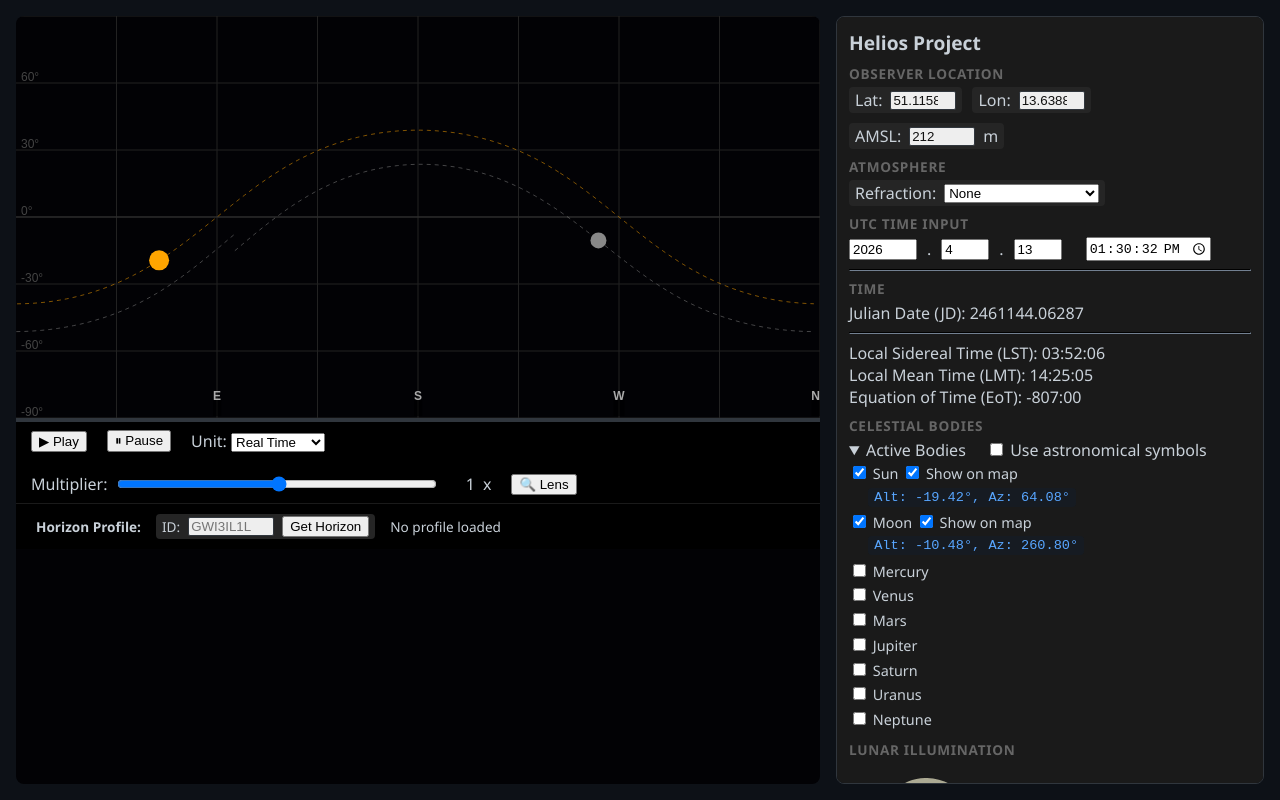
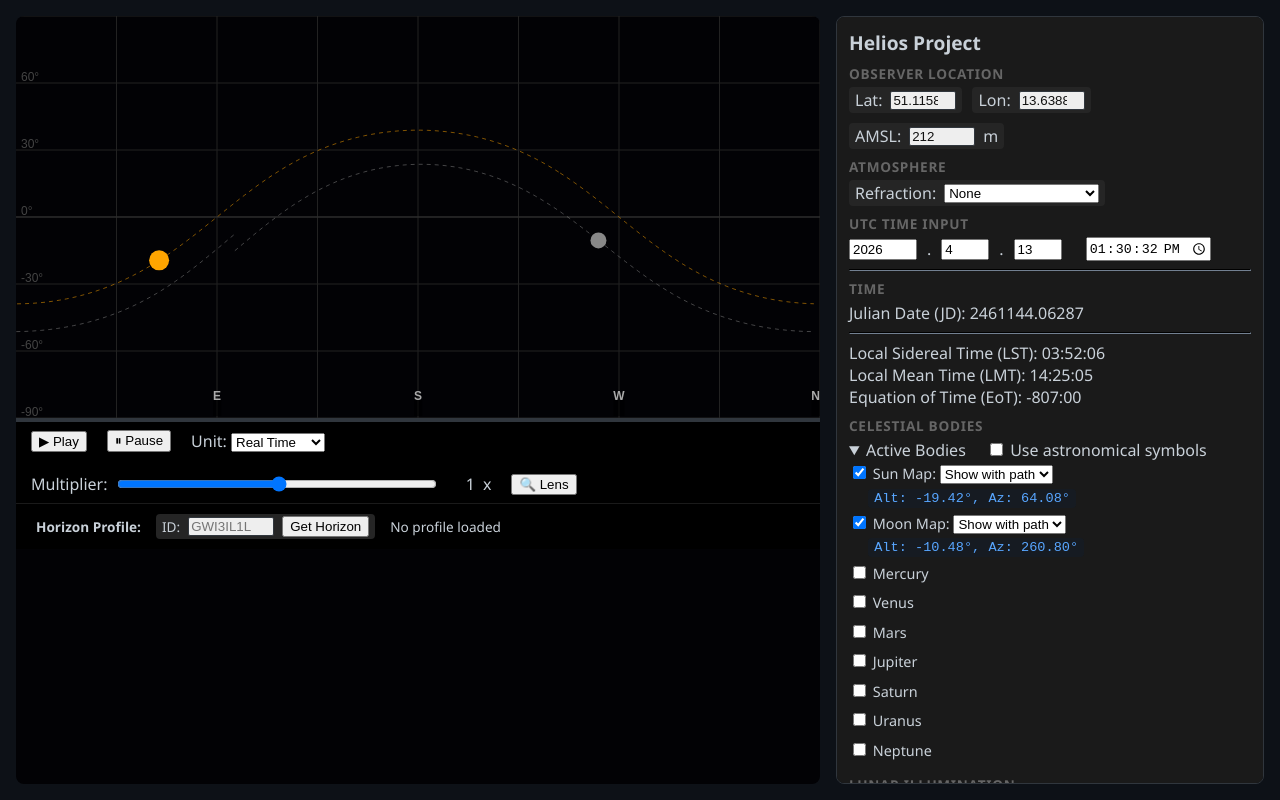
Before and after one commit to TobiasPartzsch/helios, a website built with Vite: page index.html in a window 1280 px wide. Built offline with nearby package versions, Linux system fonts and the light colour scheme.

Commit message:
gitfeat: add per-body map display modes and path rendering

```diff
--- a/index.html
+++ b/index.html
@@ -117,8 +117,13 @@
                             <div class="body-row">
                                 <input type="checkbox" id="body-sun-enabled" class="body-enabled" checked>
                                 <label for="body-sun-enabled">Sun</label>
-                                <input type="checkbox" id="body-sun-visible" class="body-visible-toggle" checked>
-                                <label for="body-sun-visible" class="body-visible-label">Show on map</label>
+                                <label id="body-sun-label" for="body-sun-display"
+                                    class="body-visible-label">Map:</label>
+                                <select id="body-sun-display" class="body-display-mode">
+                                    <option value="hidden">Don't show</option>
+                                    <option value="shown">Show</option>
+                                    <option value="shownWithPath" selected>Show with path</option>
+                                </select>
                                 <div class="body-telemetry">
                                     <span id="out-sun" class="mono" title="">-</span>
                                 </div>
@@ -127,8 +132,13 @@
                             <div class="body-row">
                                 <input type="checkbox" id="body-moon-enabled" class="body-enabled" checked>
                                 <label for="body-moon-enabled">Moon</label>
-                                <input type="checkbox" id="body-moon-visible" class="body-visible-toggle" checked>
-                                <label for="body-moon-visible" class="body-visible-label">Show on map</label>
+                                <label id="body-moon-label" for="body-moon-display"
+                                    class="body-visible-label">Map:</label>
+                                <select id="body-moon-display" class="body-display-mode">
+                                    <option value="hidden">Don't show</option>
+                                    <option value="shown" selected>Show</option>
+                                    <option value="shownWithPath" selected>Show with path</option>
+                                </select>
                                 <div class="body-telemetry">
                                     <span id="out-moon" class="mono" title="">-</span>
                                 </div>
@@ -137,8 +147,13 @@
                             <div class="body-row">
                                 <input type="checkbox" id="body-mercury-enabled" class="body-enabled">
                                 <label for="body-mercury-enabled">Mercury</label>
-                                <input type="checkbox" id="body-mercury-visible" class="body-visible-toggle" checked>
-                                <label for="body-mercury-visible" class="body-visible-label">Show on map</label>
+                                <label id="body-mercury-label" for="body-mercury-display"
+                                    class="body-visible-label">Map:</label>
+                                <select id="body-mercury-display" class="body-display-mode">
+                                    <option value="hidden">Don't show</option>
+                                    <option value="shown" selected>Show</option>
+                                    <option value="shownWithPath">Show with path</option>
+                                </select>
                                 <div class="body-telemetry">
                                     <span id="out-mercury" class="mono" title="">-</span>
                                 </div>
@@ -147,8 +162,13 @@
                             <div class="body-row">
                                 <input type="checkbox" id="body-venus-enabled" class="body-enabled">
                                 <label for="body-venus-enabled">Venus</label>
-                                <input type="checkbox" id="body-venus-visible" class="body-visible-toggle" checked>
-                                <label for="body-venus-visible" class="body-visible-label">Show on map</label>
+                                <label id="body-venus-label" for="body-venus-display"
+                                    class="body-visible-label">Map:</label>
+                                <select id="body-venus-display" class="body-display-mode">
+                                    <option value="hidden">Don't show</option>
+                                    <option value="shown" selected>Show</option>
+                                    <option value="shownWithPath">Show with path</option>
+                                </select>
                                 <div class="body-telemetry">
                                     <span id="out-venus" class="mono" title="">-</span>
                                 </div>
@@ -157,8 +177,13 @@
                             <div class="body-row">
                                 <input type="checkbox" id="body-mars-enabled" class="body-enabled">
                                 <label for="body-mars-enabled">Mars</label>
-                                <input type="checkbox" id="body-mars-visible" class="body-visible-toggle" checked>
-                                <label for="body-mars-visible" class="body-visible-label">Show on map</label>
+                                <label id="body-mars-label" for="body-mars-display"
+                                    class="body-visible-label">Map:</label>
+                                <select id="body-mars-display" class="body-display-mode">
+                                    <option value="hidden">Don't show</option>
+                                    <option value="shown" selected>Show</option>
+                                    <option value="shownWithPath">Show with path</option>
+                                </select>
                                 <div class="body-telemetry">
                                     <span id="out-mars" class="mono" title="">-</span>
                                 </div>
@@ -167,8 +192,13 @@
                             <div class="body-row">
                                 <input type="checkbox" id="body-jupiter-enabled" class="body-enabled">
                                 <label for="body-jupiter-enabled">Jupiter</label>
-                                <input type="checkbox" id="body-jupiter-visible" class="body-visible-toggle" checked>
-                                <label for="body-jupiter-visible" class="body-visible-label">Show on map</label>
+                                <label id="body-jupiter-label" for="body-jupiter-display"
+                                    class="body-visible-label">Map:</label>
+                                <select id="body-jupiter-display" class="body-display-mode">
+                                    <option value="hidden">Don't show</option>
+                                    <option value="shown" selected>Show</option>
+                                    <option value="shownWithPath">Show with path</option>
+                                </select>
                                 <div class="body-telemetry">
                                     <span id="out-jupiter" class="mono" title="">-</span>
                                 </div>
@@ -177,8 +207,13 @@
                             <div class="body-row">
                                 <input type="checkbox" id="body-saturn-enabled" class="body-enabled">
                                 <label for="body-saturn-enabled">Saturn</label>
-                                <input type="checkbox" id="body-saturn-visible" class="body-visible-toggle" checked>
-                                <label for="body-saturn-visible" class="body-visible-label">Show on map</label>
+                                <label id="body-saturn-label" for="body-saturn-display"
+                                    class="body-visible-label">Map:</label>
+                                <select id="body-saturn-display" class="body-display-mode">
+                                    <option value="hidden">Don't show</option>
+                                    <option value="shown" selected>Show</option>
+                                    <option value="shownWithPath">Show with path</option>
+                                </select>
                                 <div class="body-telemetry">
                                     <span id="out-saturn" class="mono" title="">-</span>
                                 </div>
@@ -187,8 +222,13 @@
                             <div class="body-row">
                                 <input type="checkbox" id="body-uranus-enabled" class="body-enabled">
                                 <label for="body-uranus-enabled">Uranus</label>
-                                <input type="checkbox" id="body-uranus-visible" class="body-visible-toggle" checked>
-                                <label for="body-uranus-visible" class="body-visible-label">Show on map</label>
+                                <label id="body-uranus-label" for="body-uranus-display"
+                                    class="body-visible-label">Map:</label>
+                                <select id="body-uranus-display" class="body-display-mode">
+                                    <option value="hidden">Don't show</option>
+                                    <option value="shown" selected>Show</option>
+                                    <option value="shownWithPath">Show with path</option>
+                                </select>
                                 <div class="body-telemetry">
                                     <span id="out-uranus" class="mono" title="">-</span>
                                 </div>
@@ -197,8 +237,13 @@
                             <div class="body-row">
                                 <input type="checkbox" id="body-neptune-enabled" class="body-enabled">
                                 <label for="body-neptune-enabled">Neptune</label>
-                                <input type="checkbox" id="body-neptune-visible" class="body-visible-toggle" checked>
-                                <label for="body-neptune-visible" class="body-visible-label">Show on map</label>
+                                <label id="body-neptune-label" for="body-neptune-display"
+                                    class="body-visible-label">Map:</label>
+                                <select id="body-neptune-display" class="body-display-mode">
+                                    <option value="hidden">Don't show</option>
+                                    <option value="shown" selected>Show</option>
+                                    <option value="shownWithPath">Show with path</option>
+                                </select>
                                 <div class="body-telemetry">
                                     <span id="out-neptune" class="mono" title="">-</span>
                                 </div>
--- a/src/main.ts
+++ b/src/main.ts
@@ -80,7 +80,6 @@ function update(providedJd?: number) {
 
         const eotHours = lmtHours - 12 - (radToHours(sunHourAngleRad));
         outputs.eot.innerText = formatEoT(eotHours);
-
     }
 
     // Moon
@@ -160,6 +159,7 @@ requestAnimationFrame(animate);
 const now = new Date();
 syncUiFromDate(now);
 simTime = now.getTime();
+syncBodyControls();
 update(dateToJulianDate(now));
 
 // Manual input handler
@@ -208,6 +208,17 @@ Object.values(UI.select).forEach(
 
 // Body toggle listeners - recalculate immediately on change
 for (const name of BODY_NAMES) {
-    UI.bodies[name].enabled.addEventListener("change", handleManualInput);
-    UI.bodies[name].visible.addEventListener("change", () => update());
+    UI.bodies[name].enabled.addEventListener("change", syncBodyControls);
+    UI.bodies[name].displayMode.addEventListener("change", syncBodyControls);
 }
+
+function syncBodyControls() {
+    for (const name of BODY_NAMES) {
+        const enabled = UI.bodies[name].enabled.checked;
+        UI.outputs[name].hidden = !enabled
+        UI.bodies[name].displayMode.hidden = !enabled;
+        UI.bodies[name].label.hidden = !enabled
+        // optionally also hide/show wrappers here
+        update()
+    }
+}
--- a/src/render/skyCanvas.ts
+++ b/src/render/skyCanvas.ts
@@ -1,4 +1,5 @@
-import { degToRad, Radians } from "../core/angles";
+import { degToRad } from "../core/angles";
+import { EquatorialCoords } from "../core/coordinates";
 import { RefractionModel } from "../core/coordinates/refraction";
 import { equatorialToHorizontal } from "../core/coordinates/transforms";
 import { HorizonProfile } from "../core/horizon";
@@ -158,7 +159,7 @@ export function buildBodyTrackPath(
     lonRad: number,
     dimensions: { width: number, height: number },
     isSouthern: boolean,
-    getEqCoords: (daysSinceJ2000: DaysSinceJ2000) => { rightAscensionRad: Radians, declinationRad: Radians },
+    getEqCoords: (daysSinceJ2000: DaysSinceJ2000) => EquatorialCoords,
     config: TrackConfig,
     refractionModel: RefractionModel = 'none',
 ): Path2D {
--- a/src/render/skyRenderer.ts
+++ b/src/render/skyRenderer.ts
@@ -1,10 +1,11 @@
 import { moonEquatorialCoordinates } from "../core/bodies/moon";
 import { sunEquatorialCoordinates } from "../core/bodies/sun";
-import { HorizontalCoords } from "../core/coordinates";
+import { EquatorialCoords, HorizontalCoords } from "../core/coordinates";
 import { RefractionModel } from "../core/coordinates/refraction";
 import { HorizonProfile } from "../core/horizon";
+import { planetGeocentricEquatorialCoordinates } from "../core/orbit/propagate";
 import { DaysSinceJ2000 } from "../core/time";
-import { BodyConfig, BodyName } from "../ui/elements";
+import { BodyConfig, BodyDisplayMode, BodyName } from "../ui/elements";
 import {
     buildBodyTrackPath,
     drawBody,
@@ -15,6 +16,8 @@ import {
     strokeBodyTrack,
     TrackConfig,
 } from "./skyCanvas";
+
+type BodyRenderer = (ctx: CanvasRenderingContext2D, x: number, y: number, size: number, color: string, symbol?: string) => void;
 
 const BODY_TRACKS: Partial<Record<BodyName, TrackConfig>> = {
     sun: { windowDays: 1.0, sampleIntervalDays: 1 / 144, color: "#ffa500", size: 10, symbol: "☉" },  // 10-minute steps
@@ -112,67 +115,82 @@ export class SkyRenderer {
         }
 
         // Tracks
-        if (bodies.sun.enabled && bodies.sun.visible) {
-            if (!this.trackCache.has("sun")) {
-                this.trackCache.set("sun", buildBodyTrackPath(
-                    daysSinceJ2000, latRad, lonRad, dims, isSouthern,
-                    sunEquatorialCoordinates, BODY_TRACKS.sun!, refractionModel
-                ));
-            }
-            strokeBodyTrack(ctx, this.trackCache.get("sun")!, BODY_TRACKS.sun!.color);
+        if (bodies.sun.enabled && shouldDrawPath(bodies.sun.displayMode)) {
+            this.drawTrack("sun", daysSinceJ2000, latRad, lonRad, dims, isSouthern, refractionModel, sunEquatorialCoordinates, ctx);
         }
 
-        if (bodies.moon.enabled && bodies.moon.visible) {
-            if (!this.trackCache.has("moon")) {
-                this.trackCache.set("moon", buildBodyTrackPath(
-                    daysSinceJ2000, latRad, lonRad, dims, isSouthern,
-                    moonEquatorialCoordinates, BODY_TRACKS.moon!, refractionModel
-                ));
-            }
-            strokeBodyTrack(ctx, this.trackCache.get("moon")!, BODY_TRACKS.moon!.color);
+        if (bodies.moon.enabled && shouldDrawPath(bodies.moon.displayMode)) {
+            this.drawTrack("moon", daysSinceJ2000, latRad, lonRad, dims, isSouthern, refractionModel, moonEquatorialCoordinates, ctx);
         }
 
-        // for (const [name] of Object.entries(planetHorizMap) as [BodyName, HorizontalCoords][]) {
-        //     if (!bodies[name].enabled) continue;
-        //     const track = BODY_TRACKS[name];
-        //     if (!track) continue;
-
-        //     if (!this.trackCache.has(name)) {
-        //         this.trackCache.set(name, buildBodyTrackPath(
-        //             jd, latRad, lonDeg, dims, isSouthern,
-        //             (t) => planetEquatorialCoordinates(name, t),
-        //             track, refractionModel, name
-        //         ));
-        //     }
-        //     strokeBodyTrack(ctx, this.trackCache.get(name)!, track.color);
-        // }
-
-        type BodyRenderer = (ctx: CanvasRenderingContext2D, x: number, y: number, size: number, color: string, symbol?: string) => void;
+        for (const [name] of Object.entries(planetHorizMap) as [BodyName, HorizontalCoords][]) {
+            if (!bodies[name].enabled || !shouldDrawPath(bodies[name].displayMode)) continue;
+            this.drawTrack(
+                name, daysSinceJ2000, latRad, lonRad, dims, isSouthern, refractionModel,
+                (t) => planetGeocentricEquatorialCoordinates(name, daysSinceJ2000), ctx
+            );
+        }
 
         const bodyRenderer: BodyRenderer = useSymbols ? drawBodySymbol : drawBody;
 
         // Sun
-        if (sunHoriz && bodies.sun.visible) {
-            const { color, size, symbol } = BODY_TRACKS.sun!;
-            const pos = getEquirectangularXY(sunHoriz.azimuthRad, sunHoriz.altitudeRad, dims, isSouthern);
-            bodyRenderer(ctx, pos.x, pos.y, size, color, symbol);
+        if (sunHoriz && shouldDrawBody(bodies.sun.displayMode)) {
+            this.drawBody("sun", dims, sunHoriz, isSouthern, bodyRenderer, ctx)
         }
 
         // Moon
-        if (moonHoriz && bodies.moon.visible) {
-            const { color, size, symbol } = BODY_TRACKS.moon!;
-            const pos = getEquirectangularXY(moonHoriz.azimuthRad, moonHoriz.altitudeRad, dims, isSouthern);
-            bodyRenderer(ctx, pos.x, pos.y, size, color, symbol);
+        if (moonHoriz && shouldDrawBody(bodies.moon.displayMode)) {
+            this.drawBody("moon", dims, moonHoriz, isSouthern, bodyRenderer, ctx)
         }
 
         // Planets
         for (const [name, horiz] of Object.entries(planetHorizMap) as [BodyName, HorizontalCoords][]) {
-            if (!bodies[name].visible) continue;
-            const color = BODY_TRACKS[name]?.color ?? "#ffffff";
-            const size = BODY_TRACKS[name]?.size ?? 4;
-            const symbol = BODY_TRACKS[name]?.symbol ?? "?"
-            const pos = getEquirectangularXY(horiz.azimuthRad, horiz.altitudeRad, dims, isSouthern);
-            bodyRenderer(ctx, pos.x, pos.y, size, color, symbol);
+            if (!bodies[name].enabled || !shouldDrawBody(bodies[name].displayMode)) continue;
+            this.drawBody(name, dims, horiz, isSouthern, bodyRenderer, ctx)
         }
     }
+
+    private drawTrack(
+        name: BodyName,
+        daysSinceJ2000: DaysSinceJ2000,
+        latRad: number,
+        lonRad: number,
+        dims: { width: number; height: number },
+        isSouthern: boolean,
+        refractionModel: RefractionModel,
+        coordFn: (daysSinceJ2000: DaysSinceJ2000) => EquatorialCoords,
+        ctx: CanvasRenderingContext2D,
+    ): void {
+        const track = BODY_TRACKS[name];
+        if (!track) return;
+
+        if (!this.trackCache.has(name)) {
+            this.trackCache.set(name, buildBodyTrackPath(
+                daysSinceJ2000, latRad, lonRad, dims, isSouthern,
+                coordFn, track, refractionModel
+            ));
+            console.log("built track", name, this.trackCache.get(name));
+        }
+
+        strokeBodyTrack(ctx, this.trackCache.get(name)!, track.color);
+    }
+
+    private drawBody(
+        name: BodyName,
+        dims: { width: number; height: number },
+        horizontalCoords: HorizontalCoords,
+        isSouthern: boolean,
+        bodyRenderer: BodyRenderer,
+        ctx: CanvasRenderingContext2D,
+    ): void {
+        const track = BODY_TRACKS[name];
+        if (!track) return;
+
+        const { color, size, symbol } = track;
+        const pos = getEquirectangularXY(horizontalCoords.azimuthRad, horizontalCoords.altitudeRad, dims, isSouthern);
+        bodyRenderer(ctx, pos.x, pos.y, size, color, symbol);
+    }
 }
+
+const shouldDrawBody = (mode: BodyDisplayMode) => mode !== "hidden";
+const shouldDrawPath = (mode: BodyDisplayMode) => mode === "shownWithPath";
--- a/src/style.css
+++ b/src/style.css
@@ -215,22 +215,6 @@ body {
     /* Push horizon controls to the right side */
 }
 
-.body-visible-toggle,
-.body-visible-label,
-.body-telemetry {
-    display: none;
-}
-
-.body-enabled:checked~.body-visible-toggle,
-.body-enabled:checked~.body-visible-label,
-.body-enabled:checked~.body-telemetry {
-    display: inline-flex;
-}
-
-.body-enabled:checked~.body-telemetry {
-    display: block;
-}
-
 .body-row {
     padding: 0.15rem 0;
     font-size: 0.9rem;
--- a/src/ui/elements.ts
+++ b/src/ui/elements.ts
@@ -1,12 +1,12 @@
 import { RefractionModel } from "../core/coordinates/refraction";
-
-export interface BodyConfig {
-    enabled: boolean;
-    visible: boolean;
-}
 
 export const BODY_NAMES = ["sun", "moon", "mercury", "venus", "mars", "jupiter", "saturn", "uranus", "neptune"] as const;
 export type BodyName = typeof BODY_NAMES[number];
+export type BodyDisplayMode = "hidden" | "shown" | "shownWithPath";
+export interface BodyConfig {
+    enabled: boolean;
+    displayMode: BodyDisplayMode;
+}
 
 export const UI = {
     canvas: {
@@ -61,10 +61,11 @@ export const UI = {
             name,
             {
                 enabled: document.getElementById(`body-${name}-enabled`) as HTMLInputElement,
-                visible: document.getElementById(`body-${name}-visible`) as HTMLInputElement,
+                displayMode: document.getElementById(`body-${name}-display`) as HTMLSelectElement,
+                label: document.getElementById(`body-${name}-label`) as HTMLElement,
             },
         ]),
-    ) as Record<BodyName, { enabled: HTMLInputElement; visible: HTMLInputElement }>,
+    ) as Record<BodyName, { enabled: HTMLInputElement; displayMode: HTMLSelectElement, label: HTMLElement }>,
 };
 
 export function getObserverState() {
@@ -86,7 +87,7 @@ export function getObserverState() {
                 name,
                 {
                     enabled: UI.bodies[name].enabled?.checked ?? true,
-                    visible: UI.bodies[name].visible?.checked ?? true,
+                    displayMode: UI.bodies[name].displayMode?.value as BodyDisplayMode ?? true,
                 } satisfies BodyConfig,
             ]),
         ) as Record<BodyName, BodyConfig>,
```
Also changed, not shown: src/core/bodies/types.ts (added, +12 -0 lines).
